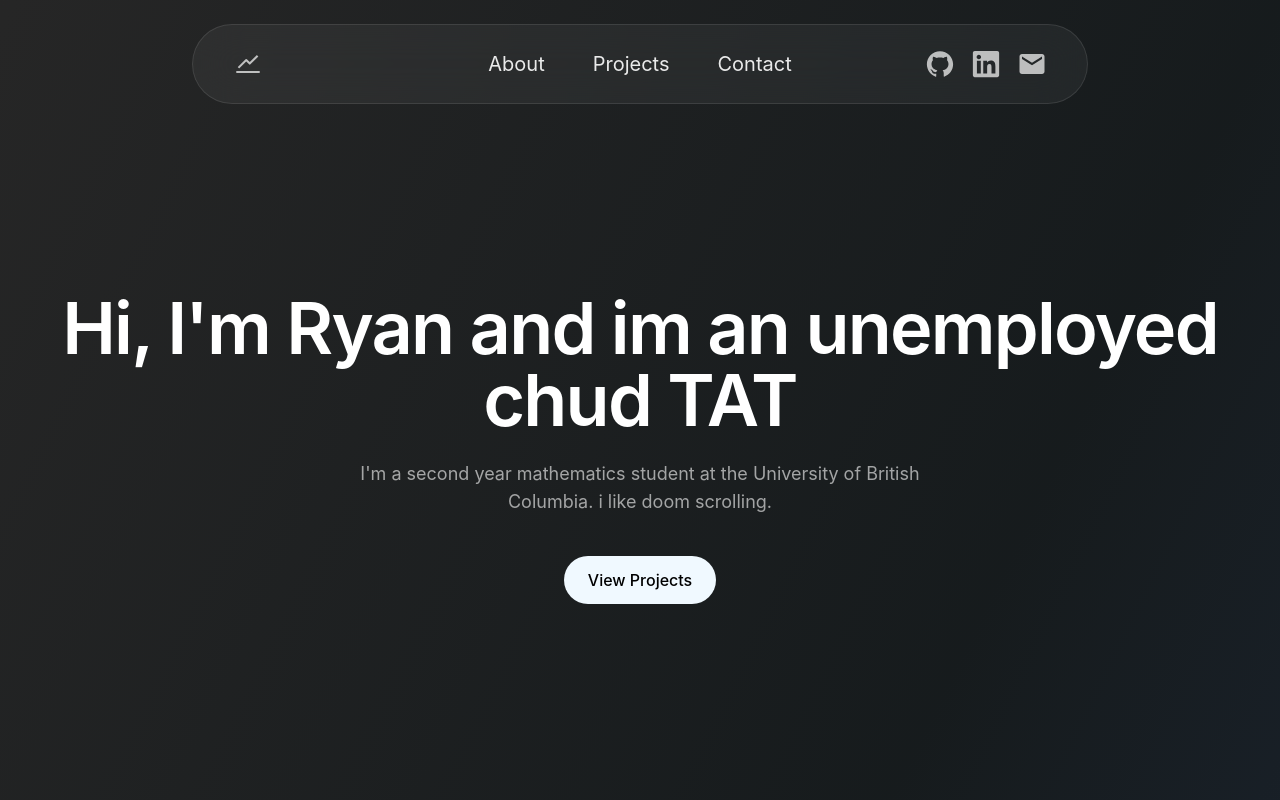
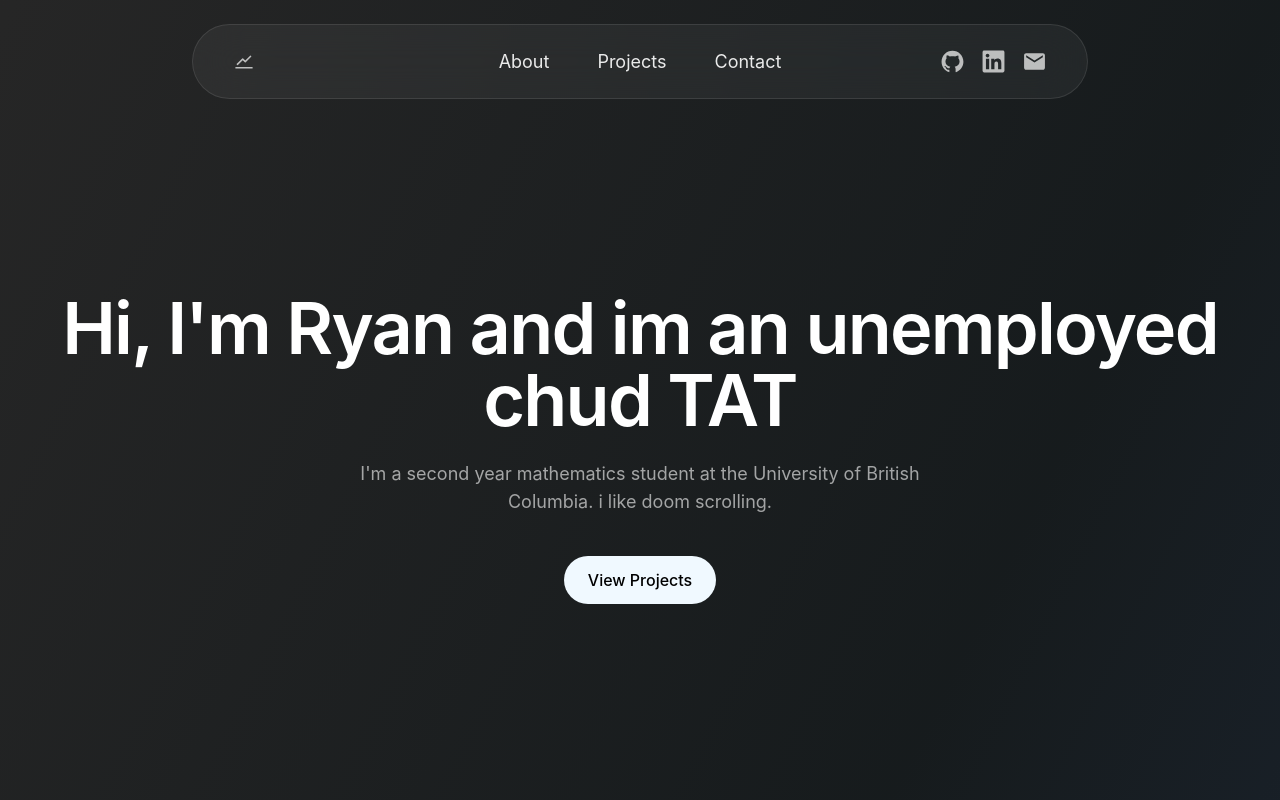
Before and after one commit to Rxn321/Portfolio-Website, a React (Vite) app: page / in a window 1280 px wide. Shown: the top 800 px of the page. Built offline with nearby package versions, Linux system fonts and the light colour scheme.

Commit message:
modile compatibility

```diff
--- a/src/components/Navbar.jsx
+++ b/src/components/Navbar.jsx
@@ -9,26 +9,25 @@ export default function Navbar() {
     <nav className="fixed top-6 left-0 w-full z-50 flex justify-center">
       <div className="relative flex items-center justify-between
         rounded-full bg-white/5 backdrop-blur-xl
-        border border-white/10 px-10 py-6 text-lg
-        w-[90%] max-w-4xl">
+        border border-white/10 px-6 md:px-10 py-4 md:py-6
+        w-[95%] max-w-4xl">
 
-        <div className="absolute left-1/2 -translate-x-1/2 flex gap-12 text-xl text-white/90">
+        <div className="flex items-center text-white/70">
+          <a href="#projects" className="hover:text-white transition"><AiOutlineStock size={22}/></a>
+        </div>
+ {/* Rrm to add fiance project link here*/}
+
+        <div className="absolute left-1/2 -translate-x-1/2 flex gap-6 md:gap-12 text-sm md:text-lg text-white/90">
           <a href="#about" className="hover:text-white transition">About</a>
           <a href="#projects" className="hover:text-white transition">Projects</a>
           <a href="#contact" className="hover:text-white transition">Contact</a>
         </div>
 
-        <div className="ml-auto flex items-center gap-4 text-white/70">
-          <a href="https://github.com" className="hover:text-white transition"><AiFillGithub size={30}/></a>
-          <a href="https://linkedin.com" className="hover:text-white transition"><FaLinkedin size={30}/></a>
-          <a href="https://mail.google.com" className="hover:text-white transition"><MdEmail size={30}/></a>
+        <div className="flex items-center gap-3 md:gap-4 text-white/70">
+          <a href="https://github.com" className="hover:text-white transition"><AiFillGithub size={25}/></a>
+          <a href="https://linkedin.com" className="hover:text-white transition"><FaLinkedin size={25}/></a>
+          <a href="https://mail.google.com" className="hover:text-white transition"><MdEmail size={25}/></a>
         </div>
-
-        <div className="absolute left flex items-center gap-4 text-white/70">
-          <a href="#projects" className="hover:text-white transition"><AiOutlineStock size={30}/></a>
-        </div>
- {/* Rrm to add fiance project link here*/}
-
 
       </div>
     </nav>
```
